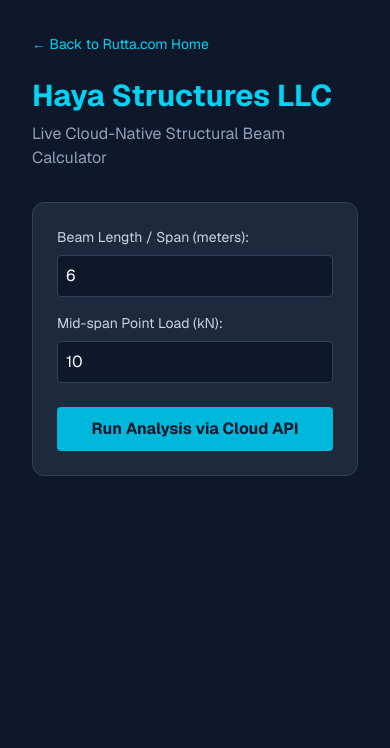
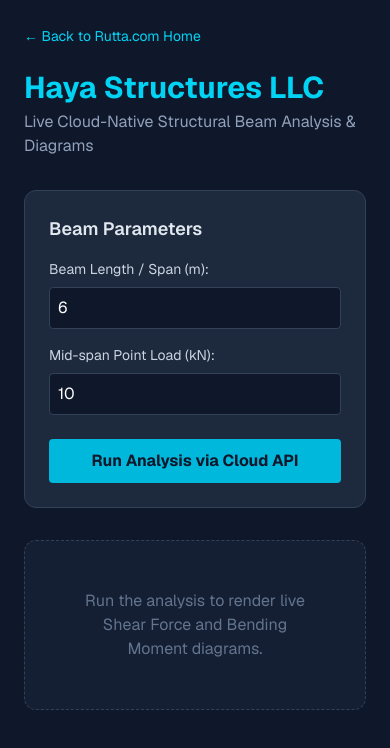
Before and after one commit to rutta254/rutta-website, a Next.js app: page /haya-structures in a window 390 px wide. Shown: the top 748 px of the page. Built offline with nearby package versions, Linux system fonts and the light colour scheme.

Commit message:
Added interactive SFD and BMD diagrams with Recharts

```diff
--- a/package.json
+++ b/package.json
@@ -11,7 +11,8 @@
   "dependencies": {
     "next": "16.3.0",
     "react": "19.2.8",
-    "react-dom": "19.2.8"
+    "react-dom": "19.2.8",
+    "recharts": "^3.10.1"
   },
   "devDependencies": {
     "@tailwindcss/postcss": "^4",
--- a/src/app/haya-structures/page.tsx
+++ b/src/app/haya-structures/page.tsx
@@ -2,6 +2,17 @@
 
 import { useState } from 'react';
 import Link from 'next/link';
+import {
+  ResponsiveContainer,
+  LineChart,
+  Line,
+  XAxis,
+  YAxis,
+  CartesianGrid,
+  Tooltip,
+  Legend,
+  ReferenceLine,
+} from 'recharts';
 
 export default function HayaStructures() {
   const [length, setLength] = useState<number>(6);
@@ -12,7 +23,6 @@ export default function HayaStructures() {
   const handleAnalyze = async () => {
     setLoading(true);
     try {
-      // Send both simple keys and point_load structure for backend compatibility
       const payload = {
         length: Number(length),
         span: Number(length),
@@ -20,7 +30,7 @@ export default function HayaStructures() {
         point_loads: [
           {
             magnitude: Number(load),
-            position: Number(length) / 2, // Default load position at mid-span
+            position: Number(length) / 2,
           },
         ],
       };
@@ -47,18 +57,32 @@ export default function HayaStructures() {
     }
   };
 
+  // Map backend array coordinates (x_coords, shear_force, bending_moment, deflection_mm) into Chart objects
+  const chartData =
+    result?.x_coords?.map((x: number, i: number) => ({
+      x: Number(x.toFixed(2)),
+      Shear: Number((result.shear_force?.[i] ?? 0).toFixed(2)),
+      Moment: Number((result.bending_moment?.[i] ?? 0).toFixed(2)),
+      Deflection: Number((result.deflection_mm?.[i] ?? 0).toFixed(3)),
+    })) || [];
+
   return (
-    <div className="min-h-screen bg-slate-900 text-white p-8 font-sans">
+    <div className="min-h-screen bg-slate-900 text-white p-6 md:p-8 font-sans">
       <Link href="/" className="text-cyan-400 text-sm mb-6 inline-block hover:underline">
         ← Back to Rutta.com Home
       </Link>
 
-      <h1 className="text-3xl font-bold text-cyan-400 mb-2">Haya Structures LLC</h1>
-      <p className="text-slate-400 mb-8">Live Cloud-Native Structural Beam Calculator</p>
+      <h1 className="text-3xl font-bold text-cyan-400 mb-1">Haya Structures LLC</h1>
+      <p className="text-slate-400 mb-8">Live Cloud-Native Structural Beam Analysis & Diagrams</p>
 
-      <div className="max-w-xl bg-slate-800 p-6 rounded-xl border border-slate-700">
+      <div className="grid grid-cols-1 lg:grid-cols-12 gap-8">
+        {/* Input & Key Results Sidebar */}
+        <div className="lg:col-span-4 space-y-6">
+          <div className="bg-slate-800 p-6 rounded-xl border border-slate-700">
+            <h2 className="text-lg font-semibold text-slate-200 mb-4">Beam Parameters</h2>
+
             <div className="mb-4">
-          <label className="block text-sm mb-2 text-slate-300">Beam Length / Span (meters):</label>
+              <label className="block text-sm mb-2 text-slate-300">Beam Length / Span (m):</label>
               <input
                 type="number"
                 value={length}
@@ -84,29 +108,67 @@ export default function HayaStructures() {
             >
               {loading ? 'Analyzing on Cloud...' : 'Run Analysis via Cloud API'}
             </button>
+          </div>
 
           {result && (
-          <div className="mt-6 p-4 bg-slate-900 rounded border border-cyan-500/40 text-sm space-y-3">
-            <h4 className="font-bold text-cyan-400 text-base border-b border-slate-800 pb-2">Analysis Results</h4>
-
-            <div className="grid grid-cols-2 gap-2 text-slate-300">
+            <div className="bg-slate-800 p-6 rounded-xl border border-slate-700 space-y-3 text-sm text-slate-300">
+              <h3 className="font-bold text-cyan-400 text-base border-b border-slate-700 pb-2">
+                Statics Summary
+              </h3>
               <p><strong>Span:</strong> {result.span ?? length} m</p>
-              <p><strong>Beam Type:</strong> Simply Supported</p>
               <p><strong>Max Shear Force:</strong> <span className="text-cyan-300 font-mono">{result.critical_values?.max_shear_force ?? 0} kN</span></p>
               <p><strong>Max Bending Moment:</strong> <span className="text-cyan-300 font-mono">{result.critical_values?.max_bending_moment ?? 0} kN·m</span></p>
-              <p><strong>Reaction R<sub>A</sub>:</strong> <span className="text-cyan-300 font-mono">{result.reactions?.R_A ?? 0} kN</span></p>
-              <p><strong>Reaction R<sub>B</sub>:</strong> <span className="text-cyan-300 font-mono">{result.reactions?.R_B ?? 0} kN</span></p>
+              <p><strong>Support R<sub>A</sub>:</strong> <span className="text-cyan-300 font-mono">{result.reactions?.R_A ?? 0} kN</span></p>
+              <p><strong>Support R<sub>B</sub>:</strong> <span className="text-cyan-300 font-mono">{result.reactions?.R_B ?? 0} kN</span></p>
+            </div>
+          )}
         </div>
 
-            <details className="mt-4 text-xs text-slate-400 border-t border-slate-800 pt-3">
-              <summary className="cursor-pointer text-cyan-400 hover:underline">View Raw JSON Response</summary>
-              <pre className="mt-2 p-2 bg-slate-950 rounded overflow-x-auto text-green-400 font-mono text-[11px]">
-                {JSON.stringify(result, null, 2)}
-              </pre>
-            </details>
+        {/* Diagrams Display Area */}
+        <div className="lg:col-span-8 space-y-6">
+          {chartData.length > 0 ? (
+            <>
+              {/* Shear Force Diagram */}
+              <div className="bg-slate-800 p-6 rounded-xl border border-slate-700">
+                <h3 className="text-md font-bold text-cyan-400 mb-4">Shear Force Diagram (SFD) - [kN]</h3>
+                <div className="h-64 w-full">
+                  <ResponsiveContainer width="100%" height="100%">
+                    <LineChart data={chartData}>
+                      <CartesianGrid strokeDasharray="3 3" stroke="#334155" />
+                      <XAxis dataKey="x" unit="m" stroke="#94a3b8" />
+                      <YAxis stroke="#94a3b8" />
+                      <Tooltip contentStyle={{ backgroundColor: '#0f172a', borderColor: '#334155' }} />
+                      <ReferenceLine y={0} stroke="#64748b" />
+                      <Line type="monotone" dataKey="Shear" stroke="#38bdf8" strokeWidth={2} dot={false} />
+                    </LineChart>
+                  </ResponsiveContainer>
+                </div>
+              </div>
+
+              {/* Bending Moment Diagram */}
+              <div className="bg-slate-800 p-6 rounded-xl border border-slate-700">
+                <h3 className="text-md font-bold text-emerald-400 mb-4">Bending Moment Diagram (BMD) - [kN·m]</h3>
+                <div className="h-64 w-full">
+                  <ResponsiveContainer width="100%" height="100%">
+                    <LineChart data={chartData}>
+                      <CartesianGrid strokeDasharray="3 3" stroke="#334155" />
+                      <XAxis dataKey="x" unit="m" stroke="#94a3b8" />
+                      <YAxis stroke="#94a3b8" />
+                      <Tooltip contentStyle={{ backgroundColor: '#0f172a', borderColor: '#334155' }} />
+                      <ReferenceLine y={0} stroke="#64748b" />
+                      <Line type="monotone" dataKey="Moment" stroke="#34d399" strokeWidth={2} dot={false} />
+                    </LineChart>
+                  </ResponsiveContainer>
+                </div>
+              </div>
+            </>
+          ) : (
+            <div className="bg-slate-800/50 p-12 rounded-xl border border-dashed border-slate-700 text-center text-slate-500">
+              Run the analysis to render live Shear Force and Bending Moment diagrams.
             </div>
           )}
         </div>
       </div>
+    </div>
   );
 }
```
Also changed, not shown: 1 other file (tests, documents, lock files or other folders). Lines whose indentation alone changed are shown as unchanged.
